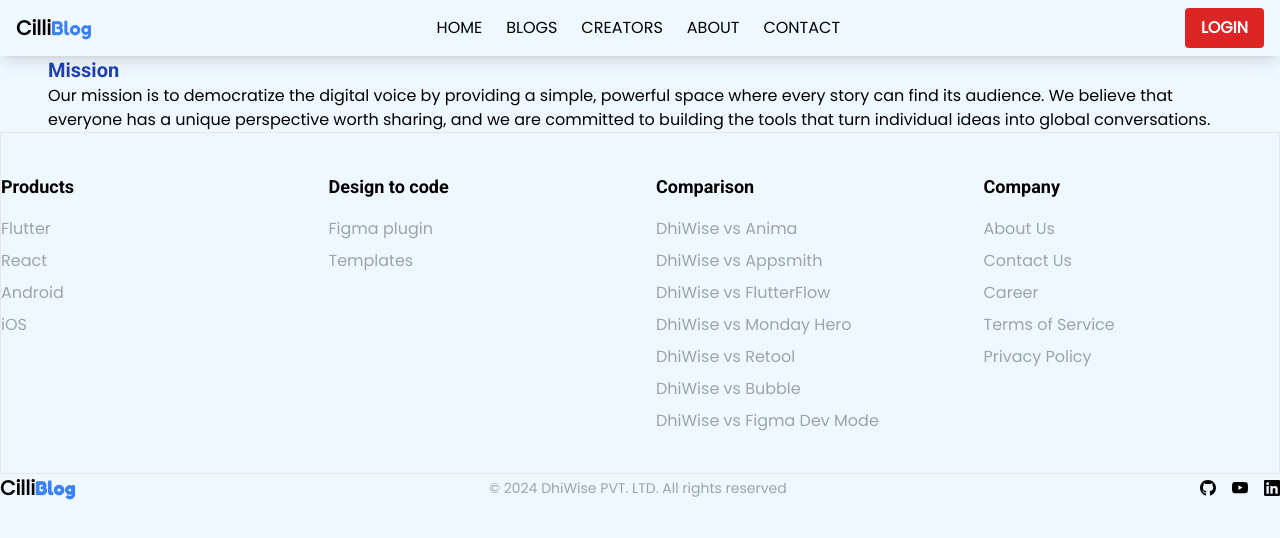
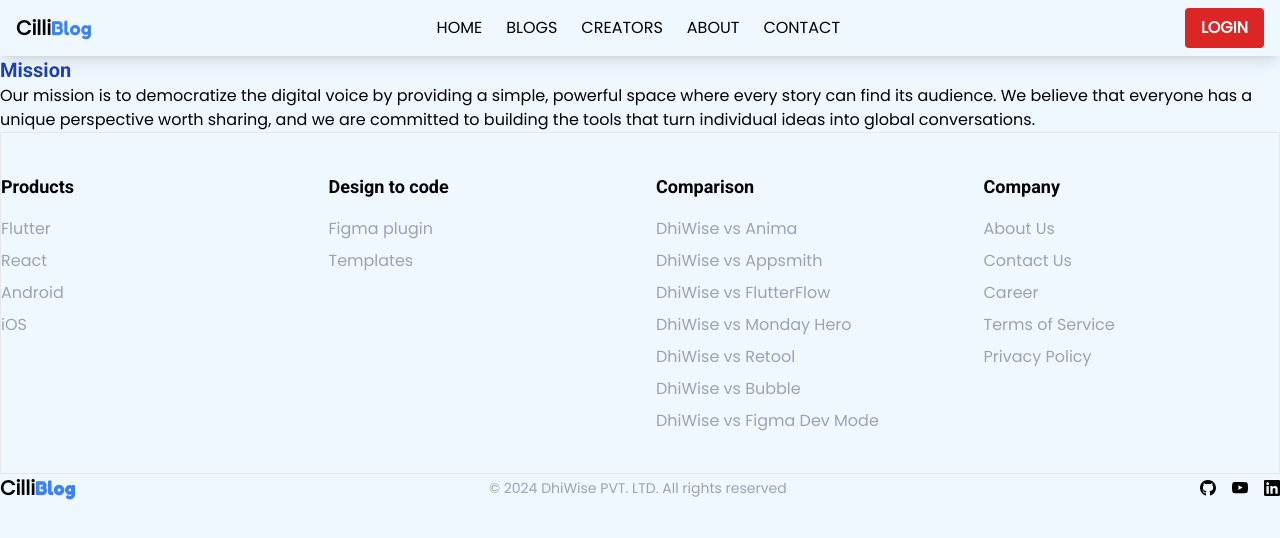
Before and after one commit to KARAN-2209/blog-app, a React (Vite) app in the folder frontend/: page /about in a window 1280 px wide. Shown: the top 538 px of the page. Built offline with nearby package versions, Linux system fonts and the light colour scheme; no server answers.

Commit message:
Update About.jsx

```diff
--- a/frontend/src/pages/About.jsx
+++ b/frontend/src/pages/About.jsx
@@ -2,7 +2,7 @@
 
 function About() {
   return (
-    <div style={{ paddingLeft: "3rem", paddingRight: "3rem" }}>
+    <div style={{ padding: "5 rem 15rem" }}>
       <h2 className="font-semibold text-blue-800 text-xl">
         Mission
       </h2>
```
